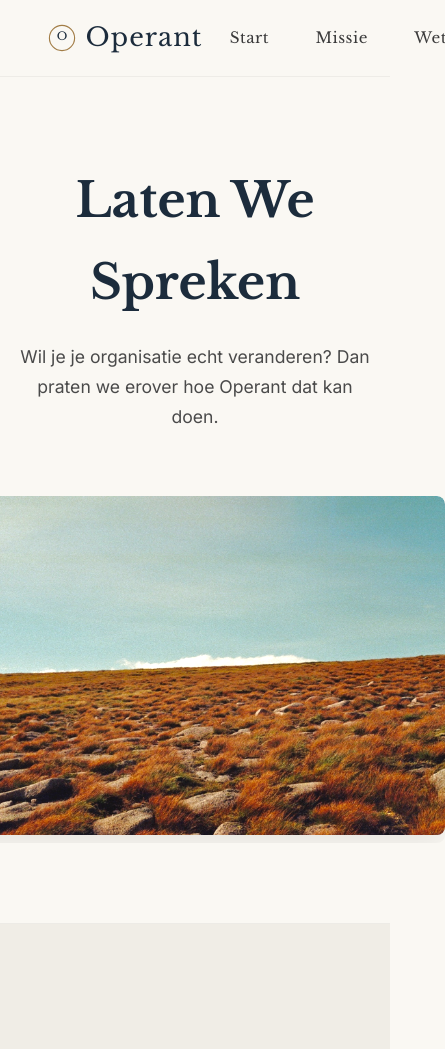
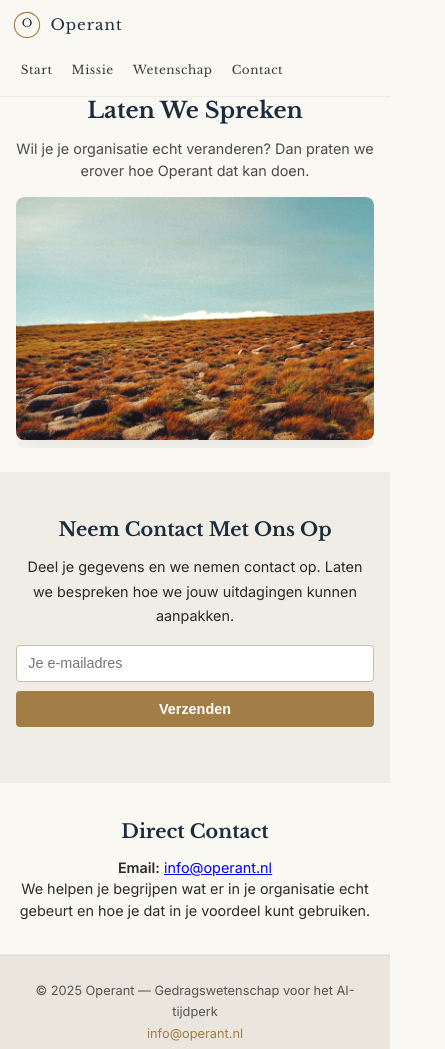
Before and after one commit to Bachskie/operant, a plain HTML site: page operant.nl/contact.html in a window 390 px wide. Shown: the top 1049 px of the page, 445 px wide, since content can reach past the window. Drawn offline with nearby package versions, Linux system fonts and the light colour scheme.

Commit message:
Refactor media queries for responsive design

```diff
--- a/operant.nl/operant.nl.css
+++ b/operant.nl/operant.nl.css
@@ -264,8 +264,297 @@ body::before {
 }
 
 /* RESPONSIVE */
-@media (max-width: 900px) {
-  .hero, .section { flex-direction: column; text-align: center; }
-  .signup-form { flex-direction: column; }
-  .signup-form input { width: 100%; }
+@media (max-width: 1024px) {
+  .header {
+    padding: 1rem 1.5rem;
+  }
+
+  .logo span {
+    font-size: 1.3rem;
+  }
+
+  .nav a {
+    padding: 0.4rem 0.8rem;
+    margin-left: 0.3rem;
+    font-size: 0.85rem;
+  }
+
+  .hero {
+    min-height: auto;
+    padding: 8rem 3% 3rem;
+    gap: 2rem;
+  }
+
+  .hero h1 {
+    font-size: 2.2rem;
+  }
+
+  .hero-image img {
+    max-width: 100%;
+    width: 100%;
+  }
+
+  .section {
+    padding: 5rem 3%;
+    gap: 2rem;
+  }
+
+  .section-text h2 {
+    font-size: 1.7rem;
+  }
+
+  .section-visual img {
+    max-width: 100%;
+    width: 100%;
+  }
+
+  .cta {
+    padding: 5rem 3%;
+  }
+
+  .cta h2 {
+    font-size: 1.7rem;
+  }
+
+  .signup-form input {
+    width: 100%;
+    max-width: 300px;
+  }
 }
+
+@media (max-width: 768px) {
+  .header {
+    padding: 0.8rem 1rem;
+    flex-wrap: wrap;
+    gap: 1rem;
+  }
+
+  .logo {
+    flex: 1;
+  }
+
+  .logo span {
+    font-size: 1.1rem;
+  }
+
+  .nav {
+    width: 100%;
+    justify-content: flex-start;
+    gap: 0.2rem;
+    flex-wrap: wrap;
+  }
+
+  .nav a {
+    padding: 0.4rem 0.7rem;
+    margin-left: 0;
+    font-size: 0.8rem;
+  }
+
+  .nav a::after {
+    left: 0.7rem;
+    right: 0.7rem;
+    bottom: 0.2rem;
+  }
+
+  .hero {
+    flex-direction: column;
+    min-height: auto;
+    padding: 7rem 1.5rem 2rem;
+    gap: 1.5rem;
+  }
+
+  .hero-content {
+    max-width: 100%;
+    text-align: center;
+  }
+
+  .hero h1 {
+    font-size: 1.8rem;
+    margin-bottom: 1rem;
+  }
+
+  .hero p {
+    font-size: 1rem;
+  }
+
+  .cta-btn {
+    padding: 0.8rem 1.5rem;
+    font-size: 0.9rem;
+  }
+
+  .hero-image {
+    width: 100%;
+    max-width: 100%;
+  }
+
+  .hero-image img {
+    max-width: 100%;
+    width: 100%;
+    height: auto;
+  }
+
+  .section {
+    flex-direction: column;
+    padding: 3rem 1.5rem;
+    gap: 1.5rem;
+    text-align: center;
+  }
+
+  .section.reverse {
+    flex-direction: column;
+  }
+
+  .section-text h2 {
+    font-size: 1.4rem;
+    margin-bottom: 0.8rem;
+  }
+
+  .section-text p {
+    font-size: 0.95rem;
+  }
+
+  .section-visual img {
+    max-width: 100%;
+    width: 100%;
+    height: auto;
+  }
+
+  .cta {
+    padding: 3rem 1.5rem;
+  }
+
+  .cta h2 {
+    font-size: 1.4rem;
+    margin-bottom: 0.8rem;
+  }
+
+  .cta p {
+    font-size: 0.95rem;
+  }
+
+  .signup-form {
+    gap: 0.8rem;
+    margin-top: 1.5rem;
+  }
+
+  .signup-form input {
+    padding: 0.7rem 0.8rem;
+    width: 100%;
+    max-width: 100%;
+    font-size: 1rem;
+  }
+
+  .signup-form button {
+    padding: 0.7rem 1.5rem;
+    width: 100%;
+    font-size: 0.95rem;
+  }
+
+  .form-message {
+    font-size: 0.9rem;
+    margin-top: 1rem;
+  }
+
+  .footer {
+    padding: 2rem 1rem;
+    font-size: 0.85rem;
+  }
+}
+
+@media (max-width: 480px) {
+  .header {
+    padding: 0.7rem 0.8rem;
+  }
+
+  .logo span {
+    font-size: 0.95rem;
+  }
+
+  .nav a {
+    padding: 0.3rem 0.5rem;
+    font-size: 0.75rem;
+  }
+
+  .nav a::after {
+    bottom: 0.15rem;
+    left: 0.5rem;
+    right: 0.5rem;
+    height: 1.5px;
+  }
+
+  .hero {
+    padding: 6rem 1rem 1.5rem;
+    gap: 1rem;
+  }
+
+  .hero h1 {
+    font-size: 1.4rem;
+    margin-bottom: 0.8rem;
+    line-height: 1.3;
+  }
+
+  .hero p {
+    font-size: 0.9rem;
+    line-height: 1.5;
+  }
+
+  .cta-btn {
+    padding: 0.7rem 1.2rem;
+    font-size: 0.85rem;
+    margin-top: 1rem;
+  }
+
+  .section {
+    padding: 2rem 1rem;
+    gap: 1rem;
+  }
+
+  .section-text h2 {
+    font-size: 1.2rem;
+    margin-bottom: 0.6rem;
+  }
+
+  .section-text p {
+    font-size: 0.9rem;
+    line-height: 1.5;
+  }
+
+  .cta {
+    padding: 2.5rem 1rem;
+  }
+
+  .cta h2 {
+    font-size: 1.2rem;
+    margin-bottom: 0.6rem;
+  }
+
+  .cta p {
+    font-size: 0.9rem;
+    margin-bottom: 1rem;
+  }
+
+  .signup-form {
+    flex-direction: column;
+    gap: 0.6rem;
+    margin-top: 1rem;
+  }
+
+  .signup-form input {
+    padding: 0.6rem 0.7rem;
+    font-size: 0.9rem;
+  }
+
+  .signup-form button {
+    padding: 0.6rem 1rem;
+    font-size: 0.9rem;
+  }
+
+  .footer {
+    padding: 1.5rem 0.8rem;
+    font-size: 0.8rem;
+  }
+
+  .footer a {
+    word-break: break-word;
+  }
+}
```
